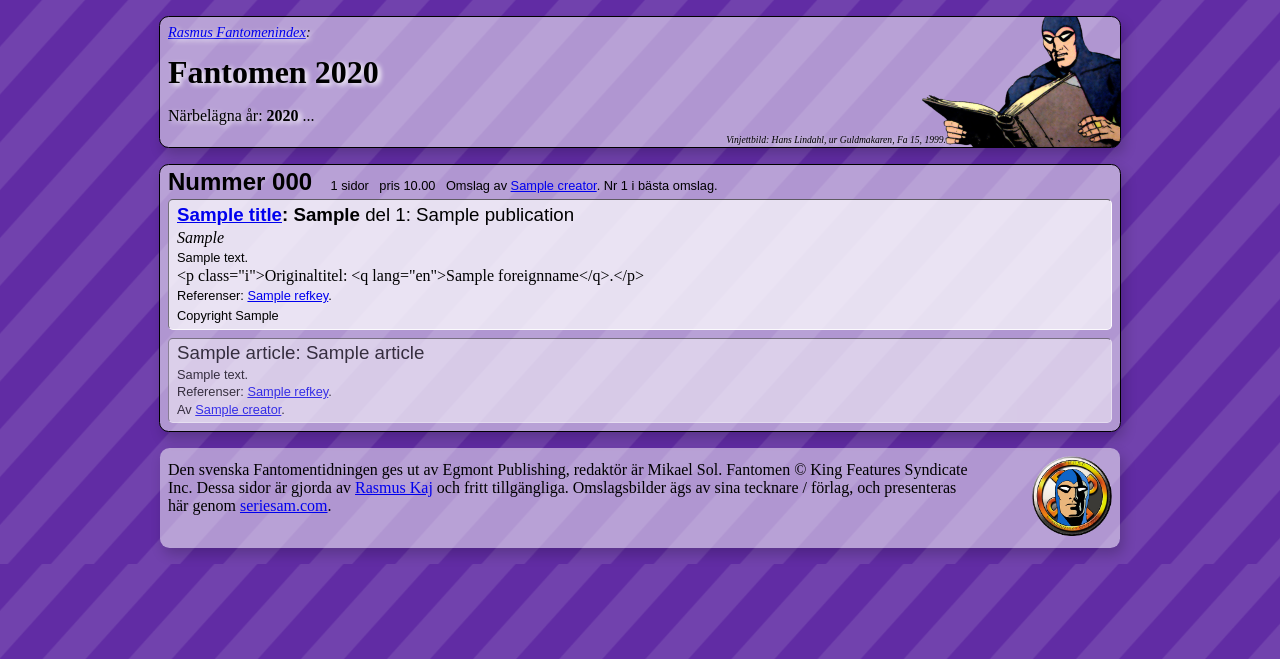
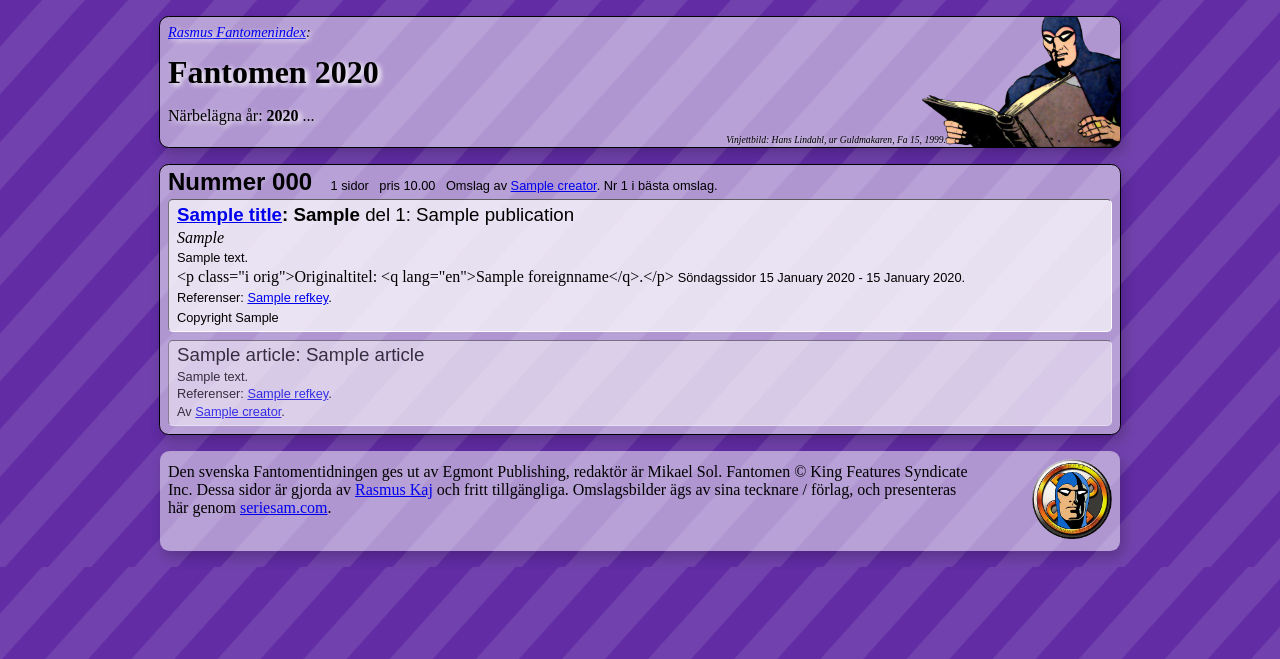
Before and after one commit to kaj/fandjango, a Django app: page /2020 in a window 1280 px wide. Shown: the top 659 px of the page. Run offline with Django 3.2, Linux system fonts and the light colour scheme; tables that the repository leaves empty hold one stand-in row (values such as "Sample post"); parts of the project's set-up code (start-up, migrations or seed data) failed here and were passed over.

Commit message:
Show daystrip info.

```diff
--- a/libris/models.py
+++ b/libris/models.py
@@ -1,6 +1,7 @@
 # -*- coding: utf-8 -*-
 from autoslug.fields import AutoSlugField
 from django.db import models
+from django.template.defaultfilters import date as filterdate
 from libris.alias import name_alias
 from libris.util import makeslug
 
@@ -153,9 +154,10 @@ class DaystripRun(models.Model):
     is_sundays = models.BooleanField(default=False)
 
     def __unicode__(self):
-        return u'%s %s - %s' % (
+        return u'%s %s - %s.' % (
             u'Söndagssidor' if self.is_sundays else 'Dagstrip',
-            self.fromdate, self.todate)
+            filterdate(self.fromdate, 'j F Y'),
+            filterdate(self.todate, 'j F Y'))
 
 class ForeignName(models.Model):
     """A title (probably the original title) in another language."""
--- a/libris/static/style.css
+++ b/libris/static/style.css
@@ -166,6 +166,7 @@ h3 { font-weight: normal; }
 .issue div, .issue p, .episode div, .episode p, .article p { margin: .2em 0; }
 .episode p.teaser { font-style: italic; }
 .episode p.i, .article p.i { font: 80% sans-serif; }
+.episode p.i.orig, .episode p.i.strip,
 .episode p.i.pub, .episode p.i.copyright { display: inline-block; }
 
 .cloud .w1 { font-size: 64% }
--- a/libris/templates/creator.html
+++ b/libris/templates/creator.html
@@ -32,6 +32,7 @@
       {% if ep.teaser %}<p class="teaser">{{ep.teaser}}</p>{% endif %}
       {% if ep.note %}<p class="i note">{{ ep.note }}</p>{% endif %}
       {% origtitle ep.orig_name %}
+      {% if ep.daystrip %}<p class="i strip">{{ep.daystrip}}</p>{% endif %}
       {% with ep.ref_keys.all as refs %}
 	{% if refs %}<p class="i">Referenser: {{refs|linklist}}.</p>{% endif %}
       {% endwith %}
--- a/libris/templates/refkey.html
+++ b/libris/templates/refkey.html
@@ -41,6 +41,7 @@
       {% if ep.teaser %}<p class="teaser">{{ep.teaser}}</p>{% endif %}
       {% if ep.note %}<p class="i note">{{ ep.note }}</p>{% endif %}
       {% origtitle ep.orig_name %}
+      {% if ep.daystrip %}<p class="i strip">{{ep.daystrip}}</p>{% endif %}
       {% with ep.ref_keys.all as keys %}
 	{% if keys %}<p class="i">Referenser: {{keys|linklist}}.</p>{% endif %}
       {% endwith %}
--- a/libris/templates/title.html
+++ b/libris/templates/title.html
@@ -44,6 +44,7 @@
       <p class="teaser">{{ep.teaser}}</p>
       {% if ep.note %}<p class="i note">{{ ep.note }}</p>{% endif %}
       {% origtitle ep.orig_name %}
+      {% if ep.daystrip %}<p class="i strip">{{ep.daystrip}}</p>{% endif %}
       {% with ep.ref_keys.all as refs %}
 	{% if refs %}<p class="i">Referenser: {{refs|linklist}}.</p>{% endif %}
       {% endwith %}
--- a/libris/templates/year.html
+++ b/libris/templates/year.html
@@ -40,6 +40,7 @@
 	{%if ep.teaser and x.begins %}<p class="teaser">{{ep.teaser}}</p>{% endif %}
 	{% if ep.note %}<p class="i note">{{ ep.note }}</p>{% endif %}
 	{% origtitle ep.orig_name %}
+	{% if ep.daystrip %}<p class="i strip">{{ep.daystrip}}</p>{% endif %}
 	{% with ep.ref_keys.all as refs %}
 	  {% if refs %}<p class="i">Referenser: {{refs|linklist}}.</p>{% endif %}
 	{% endwith %}
--- a/libris/templatetags/libris_extras.py
+++ b/libris/templatetags/libris_extras.py
@@ -34,7 +34,7 @@ linklist.needs_autoescape = True
 @register.simple_tag
 def origtitle(ot):
     if ot:
-        return '<p class="i">Originaltitel: <q lang="%s">%s</q>.</p>' % (
+        return '<p class="i orig">Originaltitel: <q lang="%s">%s</q>.</p>' % (
             ot.language, ot.title)
     else:
         return ''
```
